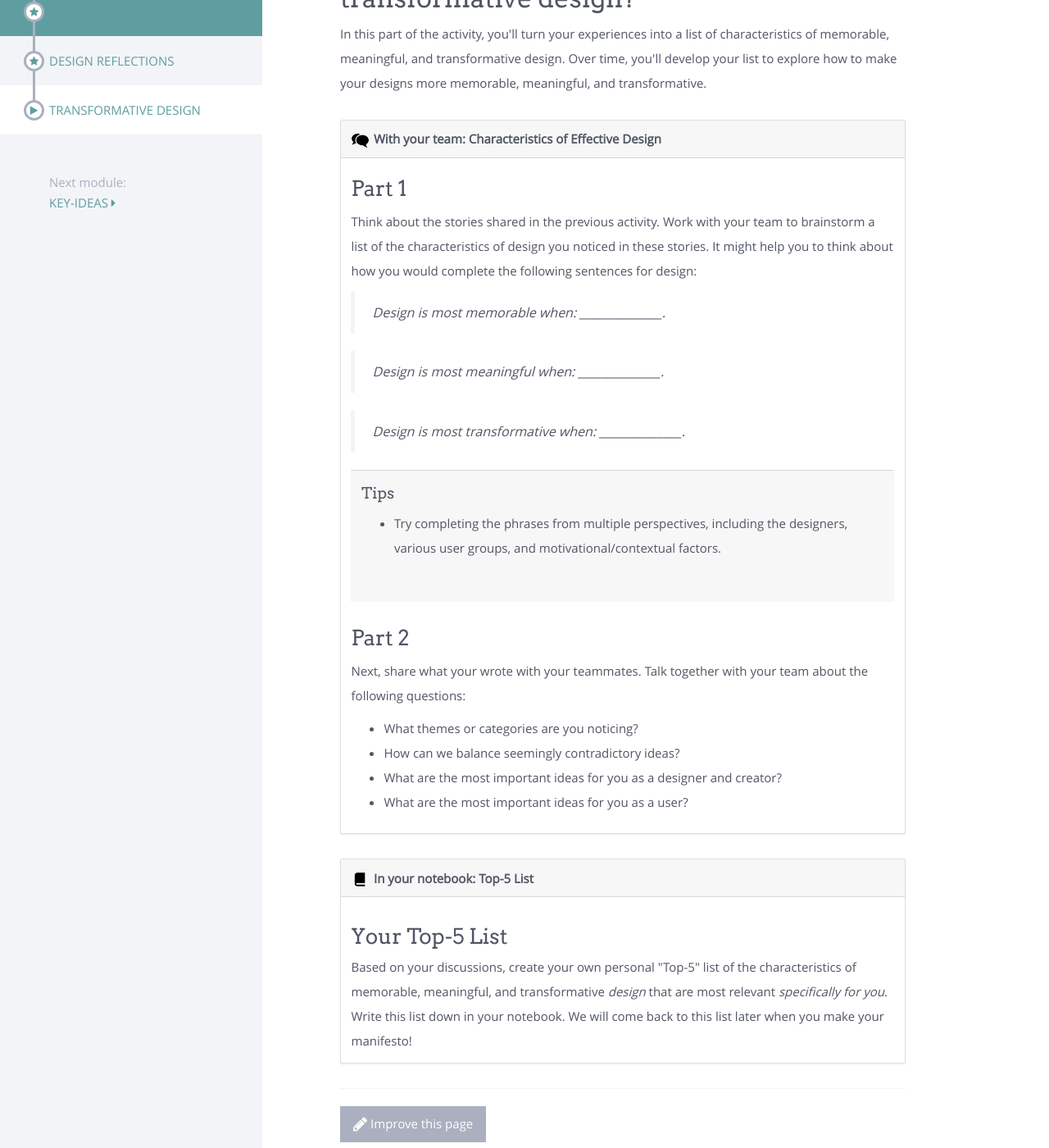
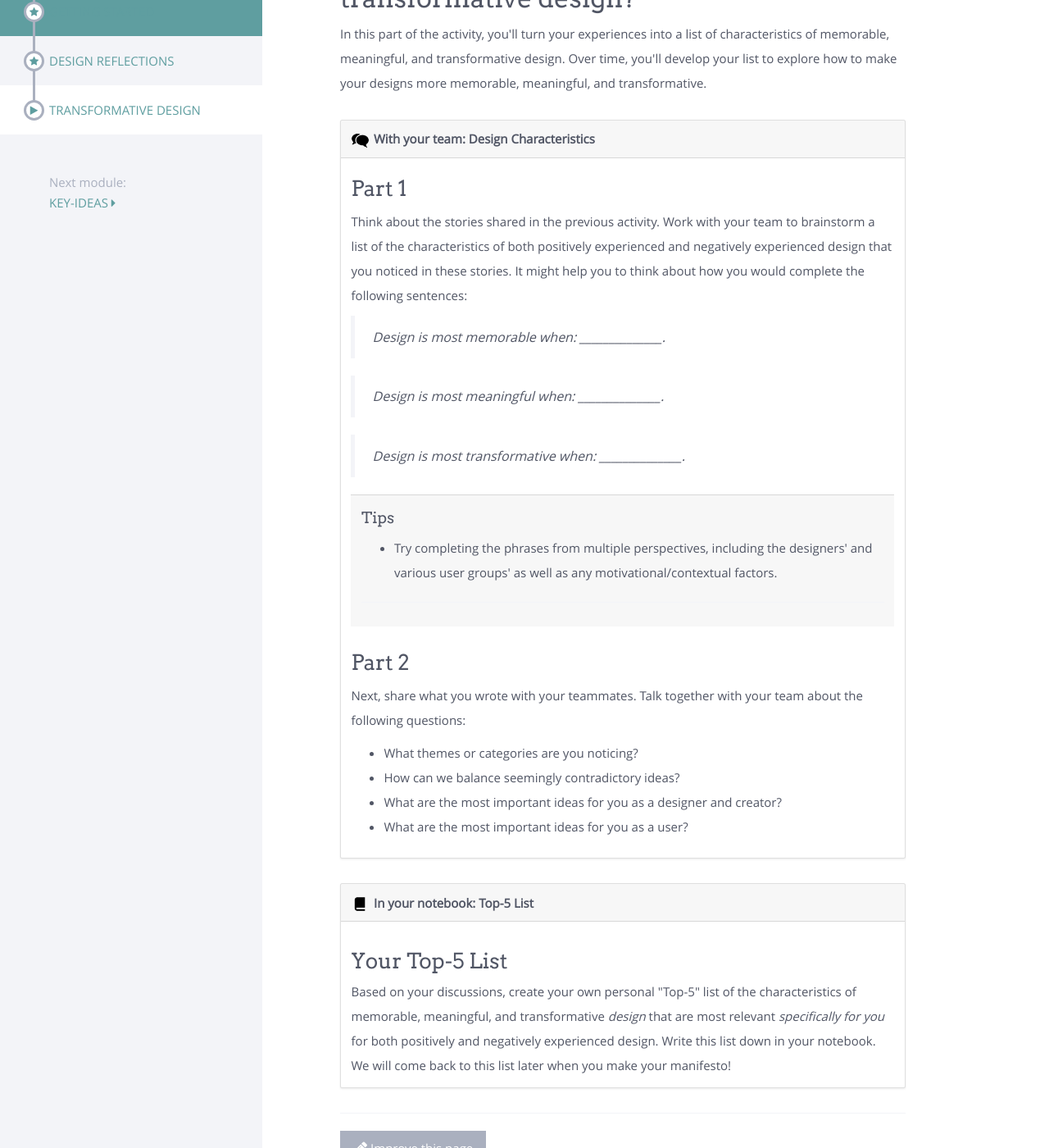
Before and after one commit to ucsdlib/foundations, a Jekyll site: the page built from modules/start/_posts/2000-01-04-transformative-design.html, in a window 1280 px wide and 1400 px high, scrolled down 232 px. Shown: the whole window at 82% size. Built offline with Jekyll 4.4.1, drawn with Linux system fonts in a browser that asks for light colours; nearby versions of some CDN libraries; some of the changed text lies outside the part shown.

Commit message:
Update 2000-01-04-transformative-design.html

```diff
--- a/modules/start/_posts/2000-01-04-transformative-design.html
+++ b/modules/start/_posts/2000-01-04-transformative-design.html
@@ -2,18 +2,18 @@
 title: Transformative Design
 published: true
 ---
-<h2>What makes memorable, meaningful, and transformative design?</h2>
+<h2>What makes a memorable, meaningful, and transformative design?</h2>
 
 <p>In this part of the activity, you'll turn your experiences into a list of characteristics of memorable, meaningful, and transformative design. Over time, you'll develop your list to explore how to make your designs more memorable, meaningful, and transformative.</p>
 
 <div class="card my-5 shadow-sm">
   <div class="card-header">
-    <span><a id="characteristics"></a>{% include icon-team.html %}With your team: Characteristics of Effective Design</span>
+    <span><a id="characteristics"></a>{% include icon-team.html %}With your team: Design Characteristics</span>
   </div>
   <div class="card-body">
     <p class="card-text">
          <h3 class="mt-3">Part 1</h3>
-         <p class="card-text">Think about the stories shared in the previous activity. Work with your team to brainstorm a list of the characteristics of design you noticed in these stories. It might help you to think about how you would complete the following sentences for design:</p>
+         <p class="card-text">Think about the stories shared in the previous activity. Work with your team to brainstorm a list of the characteristics of both positively experienced and negatively experienced design that you noticed in these stories. It might help you to think about how you would complete the following sentences:</p>
 <blockquote>Design is most memorable when: ______________.</blockquote>
 <blockquote>Design is most meaningful when: ______________.</blockquote>
 <blockquote>Design is most transformative when: ______________.</blockquote>
@@ -21,16 +21,16 @@ published: true
 	<div class="card-footer">
         	<h4>Tips</h4>
             	<ul>
-                	<li>Try completing the phrases from multiple perspectives, including the designers, various user groups, and motivational/contextual factors.</li>
+                	<li>Try completing the phrases from multiple perspectives, including the designers' and various user groups' as well as any motivational/contextual factors.</li>
         	</ul>
             <hr>
         </div>
       <h3 class="mt-5">Part 2</h3>
-      <p class="card-text">Next, share what your wrote with your teammates. Talk together with your team about the following questions:</p>
+      <p class="card-text">Next, share what you wrote with your teammates. Talk together with your team about the following questions:</p>
         <ul>
             <li>What themes or categories are you noticing?</li>
             <li>How can we balance seemingly contradictory ideas?</li>
-			      <li>What are the most important ideas for you as a designer and creator?</li>
+	<li>What are the most important ideas for you as a designer and creator?</li>
             <li>What are the most important ideas for you as a user?</li>
         </ul>
 </div>
@@ -46,7 +46,7 @@ published: true
   </div>
   <div class="card-body">
 	<h3 class="card-title">Your Top-5 List</h3>
-	<p class="card-text">Based on your discussions, create your own personal "Top-5" list of the characteristics of memorable, meaningful, and transformative <em>design</em> that are most relevant <em>specifically for you</em>. Write this list down in your notebook. We will come back to this list later when you make your manifesto!</p>
+	<p class="card-text">Based on your discussions, create your own personal "Top-5" list of the characteristics of memorable, meaningful, and transformative <em>design</em> that are most relevant <em>specifically for you</em> for both positively and negatively experienced design. Write this list down in your notebook. We will come back to this list later when you make your manifesto!</p>
   </div>
 </div>
 
```
